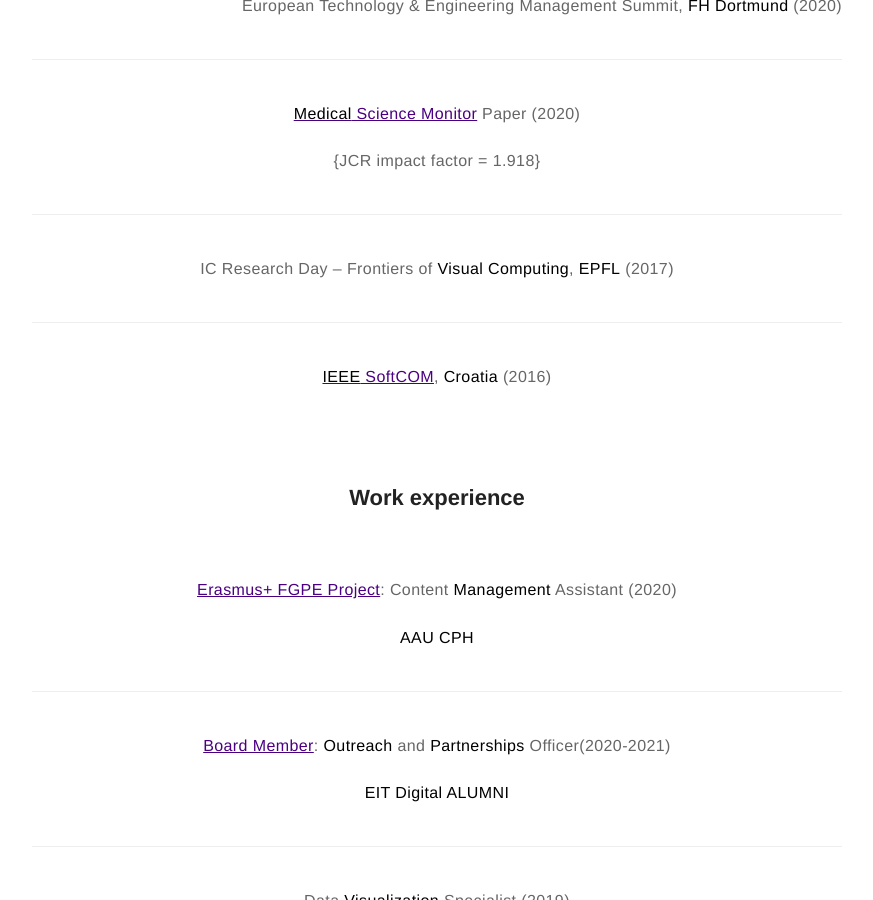
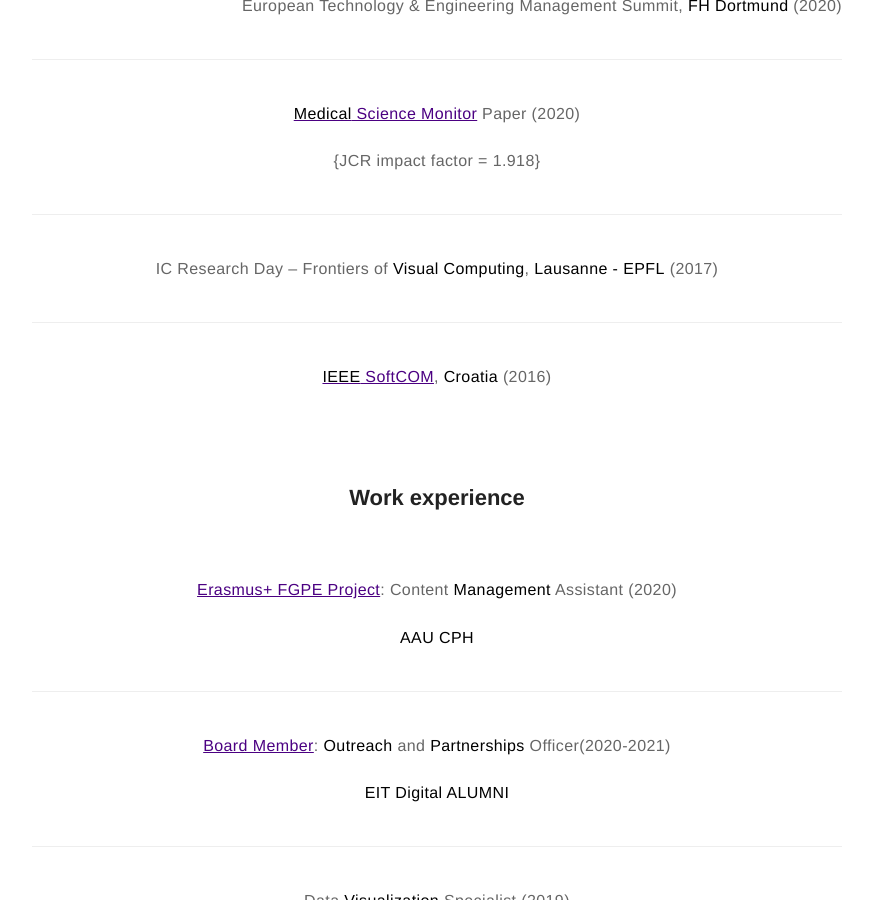
Before and after one commit to dljubenk/dljubenk.github.io, a Jekyll site: the page built from about.md, in a window 1280 px wide and 900 px high, scrolled down 1109 px. Shown: the whole window, without its empty margins (203-1076 px from the left). Built offline with Jekyll 4.4.1, drawn with Linux system fonts in a browser that asks for light colours.

Commit message:
Update about.md

```diff
--- a/about.md
+++ b/about.md
@@ -19,7 +19,7 @@ layout: page
 <p align="center"><a href="https://www.medscimonit.com/abstract/index/idArt/923166"><strong>Medical</strong> Science Monitor</a> Paper (2020)</p>
 <p align="center">{JCR impact factor = 1.918}</p>
 ---
-<p align="center">IC Research Day – Frontiers of <strong>Visual Computing</strong>, <strong>EPFL</strong> (2017)</p>
+<p align="center">IC Research Day – Frontiers of <strong>Visual Computing</strong>, <strong>Lausanne - EPFL</strong> (2017)</p>
 ---
 <p align="center"><a href="http://marjan.fesb.hr/SoftCOM/2016/files/apk/final_program_2016.pdf"><strong>IEEE</strong> SoftCOM</a>, <strong>Croatia</strong> (2016)</p>
 
```
